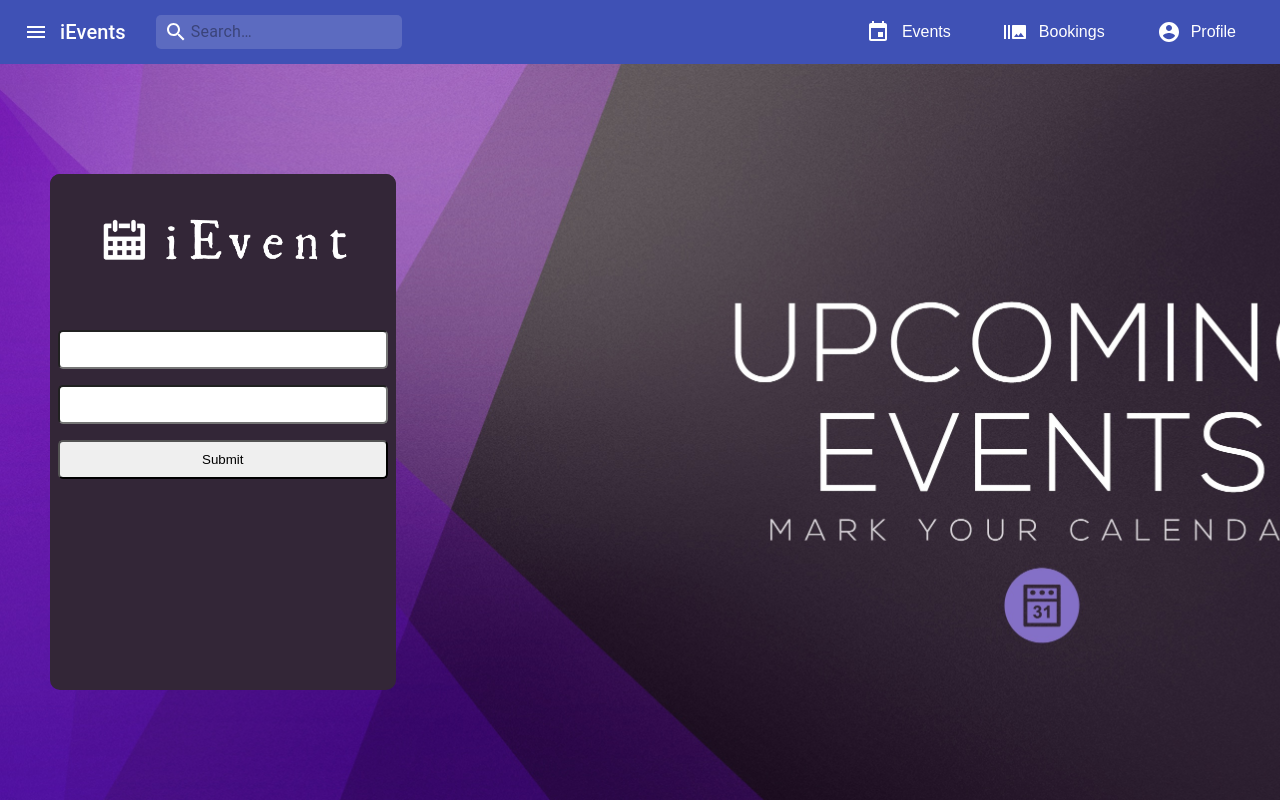
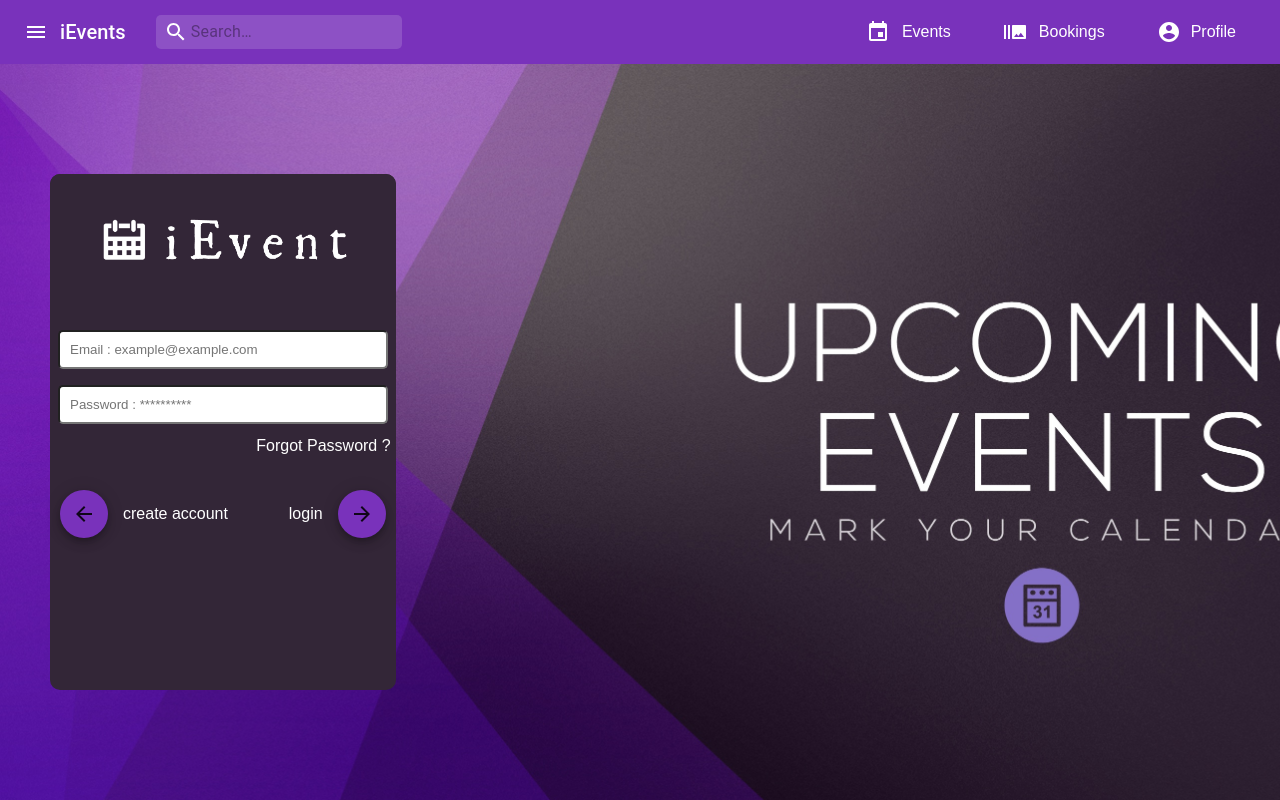
Before and after one commit to ahmedragab96/bookingapp-frontend, a React (Create React App) app: page /login in a window 1280 px wide. Built offline with nearby package versions, Linux system fonts and the light colour scheme; no server answers.

Commit message:
finish design of login card

```diff
--- a/src/components/navbar/index.tsx
+++ b/src/components/navbar/index.tsx
@@ -135,7 +135,7 @@ class NavBar extends React.Component<{}, State> {
 
     return (
       <div className={styles.grow}>
-        <AppBar position="static">
+        <AppBar position='static' className={styles.navbar}>
           <Toolbar>
             <IconButton
               edge="start"
--- a/src/components/navbar/styles.module.scss
+++ b/src/components/navbar/styles.module.scss
@@ -1,5 +1,9 @@
 .grow {
   flex-grow: 1;
+}
+
+.navbar {
+  background-color: rgb(121, 50, 187) !important;
 }
 
 .menuButton {
@@ -47,6 +51,14 @@
   // },
 }
 
+.inputInput:hover {
+  color: white;
+}
+
+.search:hover {
+  background-color: rgba(255, 255, 255, 0.2);
+}
+
 .sectionDesktop {
   // display: 'none',
   // [theme.breakpoints.up('md')]: {
@@ -68,3 +80,7 @@
   flex-direction: row;
   margin: 0 20px 0 20px;
 }
+
+.eventsTab:hover {
+  cursor: pointer;
+}
--- a/src/screens/loginScreen/index.tsx
+++ b/src/screens/loginScreen/index.tsx
@@ -16,6 +16,9 @@ import {
   signupQuery,
 } from '../../apollo/requests/authRequests';
 import styles from './styles.module.scss';
+import Fab from '@material-ui/core/Fab';
+import ArrowBackOutlined from '@material-ui/icons/ArrowBackOutlined';
+import ArrwowForwardOutlined from '@material-ui/icons/ArrowForwardOutlined';
 
 
 class LoginScreen extends React.Component<any, any> {
@@ -49,12 +52,12 @@ class LoginScreen extends React.Component<any, any> {
               }}
               onSubmit={(values, { setSubmitting }) => {
                 console.log(values);
-                this.props.signup({
-                  variables: {
-                    email: values.email,
-                    password: values.password,
-                  }
-                })
+                // this.props.signup({
+                //   variables: {
+                //     email: values.email,
+                //     password: values.password,
+                //   }
+                // })
               }}
             >
               {({ isSubmitting }) => (
@@ -62,24 +65,44 @@ class LoginScreen extends React.Component<any, any> {
                   className={styles.formConatiner}
                 >
                   <Field
+                    placeHolder={'Email : example@example.com'}
                     className={styles.formField}
                     type="email"
                     name="email"
                   />
-                  <ErrorMessage name="email" component="div" />
+                  <ErrorMessage
+                    name="email"
+                    component="div"
+                    className={styles.errorMessage}
+                  />
                   <Field
+                    placeHolder={'Password : **********'}
                     className={styles.formField}
                     type="password"
                     name="password"
                   />
-                  <ErrorMessage name="password" component="div" />
-                  <button
-                    className={styles.formField}
-                    type="submit"
-                    disabled={isSubmitting}
-                  >
-                    Submit
-                  </button>
+                  <ErrorMessage
+                    name="password"
+                    component="div"
+                    className={styles.errorMessage}
+                  />
+                  <div>
+                    <p className={styles.forgetPasswordText}>Forgot Password ?</p>
+                  </div>
+                  <div className={styles.buttonConatiner}>
+                    <div className={styles.loginButtn}>
+                      <Fab size={'medium'} color="default" aria-label="add" className={styles.fabicon}>
+                        <ArrowBackOutlined />
+                      </Fab>
+                      <p className={styles.signupText}>create account</p>
+                    </div>
+                    <div className={styles.loginButtn}>
+                      <p className={styles.signupText}>login</p>
+                      <Fab size={'medium'} color="default" aria-label="add" className={styles.fabicon} >
+                        <ArrwowForwardOutlined />
+                      </Fab>
+                    </div>
+                  </div>
                 </Form>
               )}
             </Formik>
--- a/src/screens/loginScreen/styles.module.scss
+++ b/src/screens/loginScreen/styles.module.scss
@@ -36,3 +36,39 @@
   margin: 8px;
   padding: 10px;
 }
+.errorMessage {
+  color: red;
+  padding: 5px;
+  margin-left: 10px;
+}
+
+.buttonConatiner {
+  display: flex;
+  flex-direction: row;
+  justify-content: space-between;
+  margin: 30px 10px 0 10px;
+}
+
+.loginButtn {
+  display: flex;
+  flex-direction: row;
+}
+
+.signupText {
+  color: white;
+  margin: 15px;
+}
+
+.fabicon {
+  background-color: rgb(121, 50, 187) !important;
+}
+
+.forgetPasswordText {
+  color: white;
+  margin: 5px;
+  float: right;
+  &:hover {
+    cursor: pointer;
+    color: blueviolet;
+  }
+}
```
Also changed, not shown: src/screens/loginScreen/styles.tsx (deleted, +0 -14 lines).
